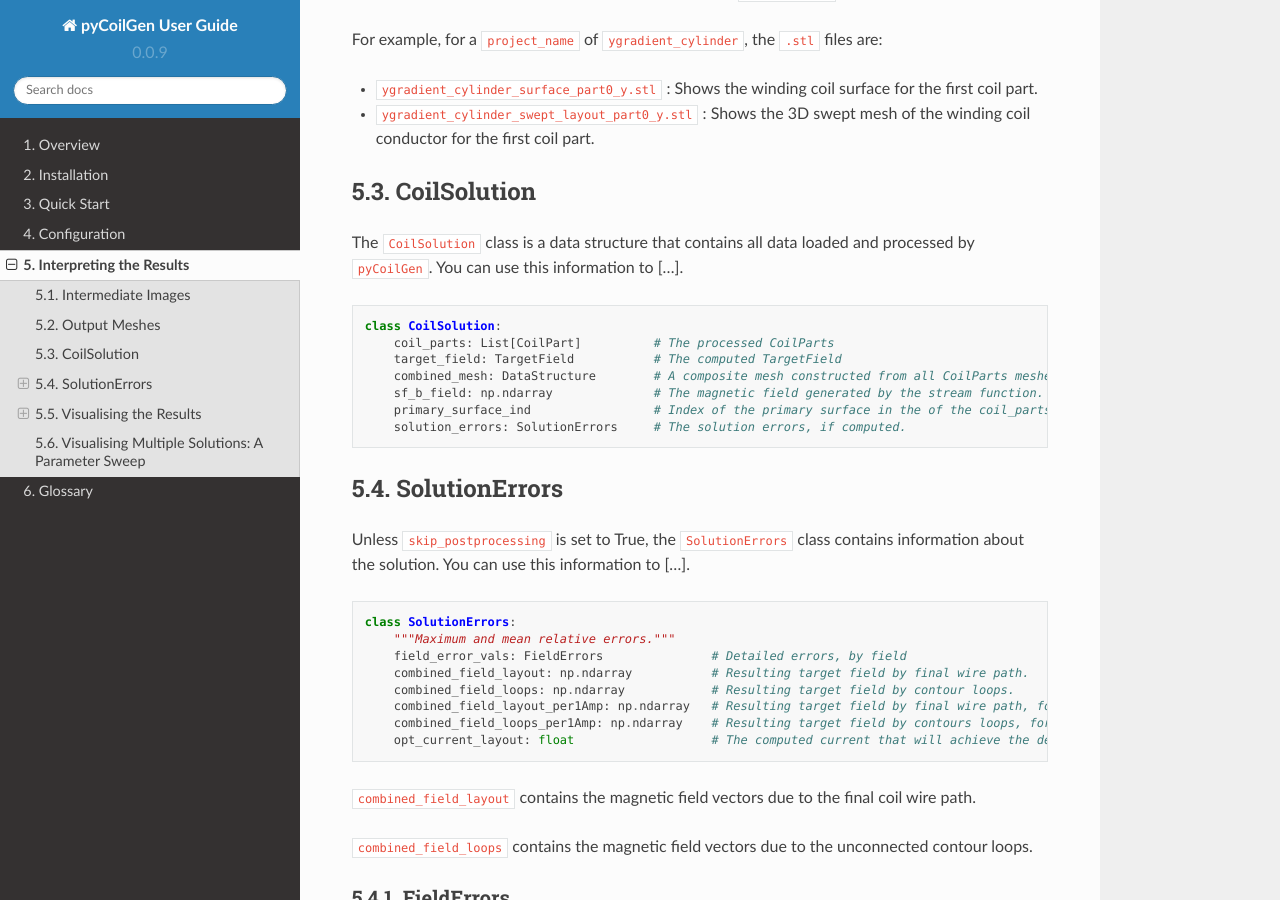
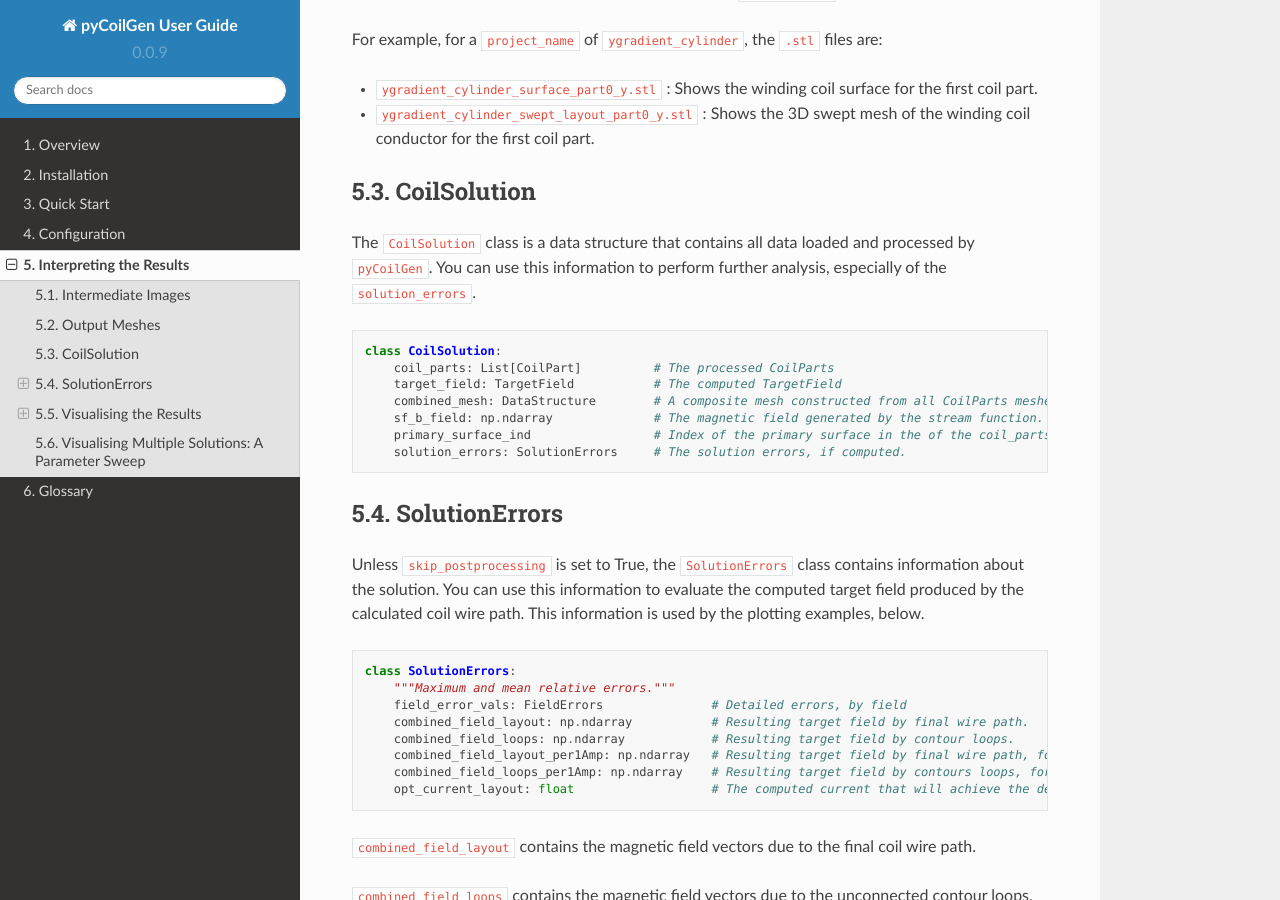
Before and after one commit to kev-m/pyCoilGen, a Sphinx documentation site: the page built from docs/source/results.md, in a window 1280 px wide and 900 px high, scrolled down 761 px. Built offline with Sphinx 7.4.7 and the Read the Docs theme 2.0.0, drawn with Linux system fonts in a browser that asks for light colours.

Commit message:
Improving the documentation.

````diff
--- a/docs/source/results.md
+++ b/docs/source/results.md
@@ -20,7 +20,8 @@ For example, for a `project_name` of `ygradient_cylinder`, the intermediate imag
 
 ## Output Meshes
 
-If `save_stl_flag` is True, `pyCoilGen` generates two 3D `.stl` mesh files per detected coil part with a filename derived from the project name as defined in  `project_name`.
+If `save_stl_flag` is True, `pyCoilGen` generates two 3D `.stl` mesh files per detected coil part with a filename derived
+from the project name as defined in  `project_name`.
 
 For example, for a `project_name` of `ygradient_cylinder`, the `.stl` files are:
 
@@ -29,7 +30,8 @@ For example, for a `project_name` of `ygradient_cylinder`, the `.stl` files are:
 
 ## CoilSolution
 
-The `CoilSolution` class is a data structure that contains all data loaded and processed by `pyCoilGen`. You can use this information to [...].
+The `CoilSolution` class is a data structure that contains all data loaded and processed by `pyCoilGen`. You can use
+this information to perform further analysis, especially of the `solution_errors`.
 
 ```python
 class CoilSolution:
@@ -43,7 +45,9 @@ class CoilSolution:
 
 ## SolutionErrors
 
-Unless `skip_postprocessing` is set to True, the `SolutionErrors` class contains information about the solution. You can use this information to [...].
+Unless `skip_postprocessing` is set to True, the `SolutionErrors` class contains information about the solution. You
+can use this information to evaluate the computed target field produced by the calculated coil wire path. This
+information is used by the plotting examples, below.
 
 ```python
 class SolutionErrors:
````
Also changed, not shown: docs/source/configuration.md (+9 -5 lines), docs/source/quick_start.md (+5 -6 lines).
